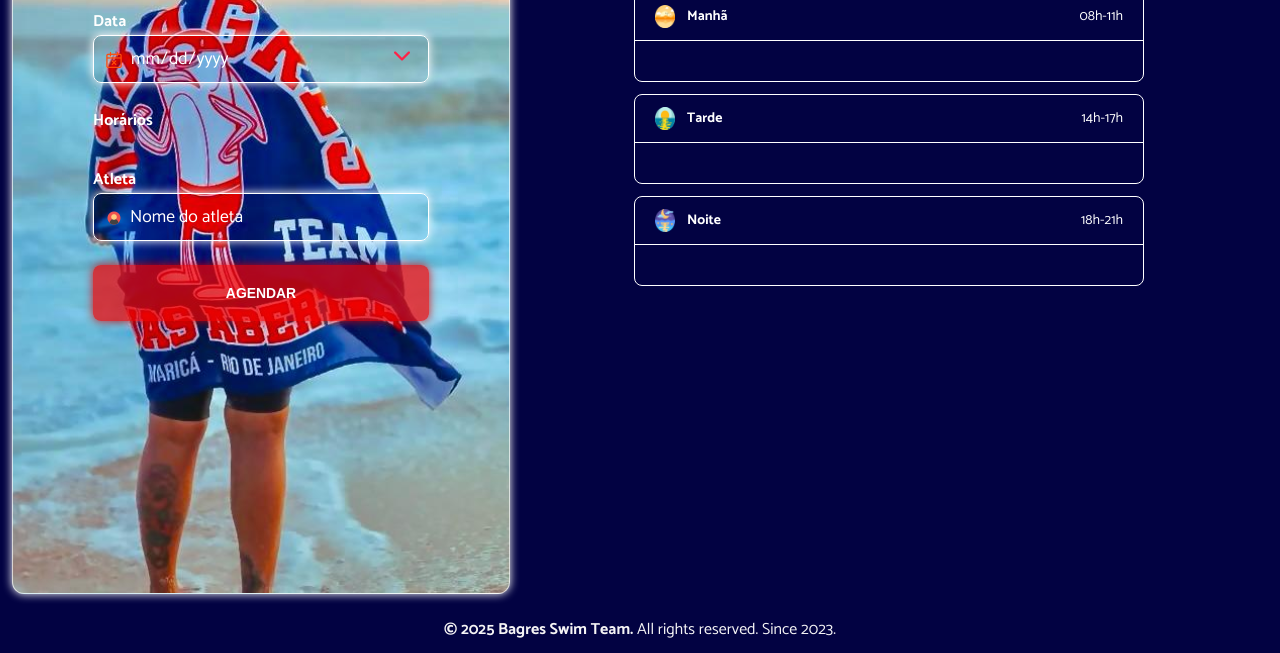
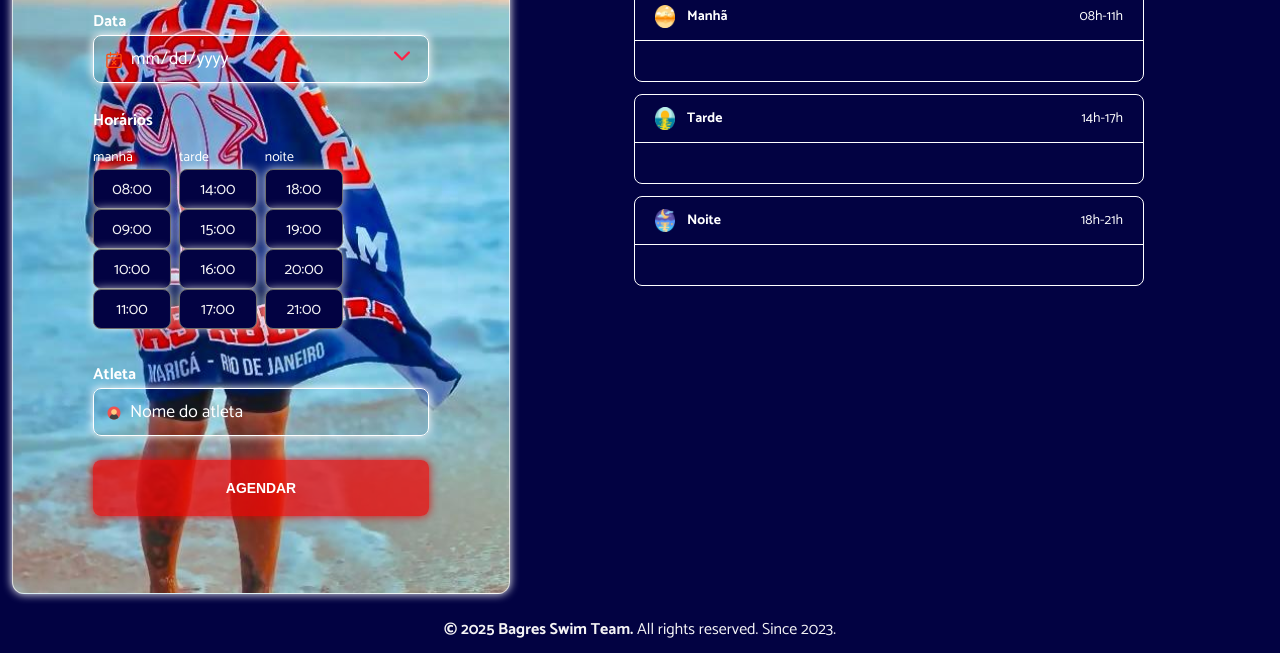
Before and after one commit to M-Fragata/BagresSchedules, a website with bundled scripts: page src/index.html in a window 1280 px wide. Shown: the part 194-847 px from the top of the page. Built offline with nearby package versions, Linux system fonts and the light colour scheme.

Commit message:
atualizando horários

```diff
--- a/src/index.html
+++ b/src/index.html
@@ -14,6 +14,8 @@
   <link rel="stylesheet" href="./styles/schedule.css">
 
   <link rel="icon" href="./assets/bagre-icon.png" />
+
+  <script src="https://cdn.jsdelivr.net/npm/dayjs@1.11.10/dayjs.min.js"></script>
 
   <script type="module" src="./scripts/main.js" defer></script>
 
--- /dev/null
+++ b/src/scripts/loadHours.js
@@ -0,0 +1,57 @@
+
+
+export function renderHours(hours, targetId) {
+
+    const targetElement = document.querySelector('#hours')
+
+    if (!targetElement) {
+        console.error(`Elemento com ID '${targetId}' não encontrado.`);
+        return;
+    }
+
+    const periods = {
+        morning: { title: 'manhã', start: 8, end: 11, hours: [] },
+        afternoon: { title: 'tarde', start: 14, end: 17, hours: [] },
+        night: { title: 'noite', start: 18, end: 21, hours: [] },
+    }
+
+    hours.forEach(hour => {
+        const [hourNumber] = hour.split(":");
+        const numHour = Number(hourNumber);
+
+        // Determina a qual período o horário pertence
+        for (const key in periods) {
+            const period = periods[key];
+            if (numHour >= period.start && numHour <= period.end) {
+                period.hours.push(hour);
+                break; // Sai do loop assim que o período for encontrado
+            }
+        }
+    })
+
+    const hoursHtml = Object.keys(periods).map(key => {
+        const period = periods[key];
+
+        // Se não houver horários neste período, não renderiza nada
+        if (period.hours.length === 0) {
+            return '';
+        }
+
+        // a. Mapeia os <li> de Horário (Aqui não tem o <li> de Título!)
+        const timeSlotsHtml = period.hours.map(hour => {
+            return `<li data-period="${key}" value="${hour}" class="hour hour-available">${hour}</li>`;
+        }).join('');
+
+        // b. Retorna o Bloco COMPLETO: Título Único + Lista de Horários
+        return `
+            <div class="period-group">
+                <div data-period="${key}" class="hour-period">${period.title}</div>
+                <ul class="time-slots-container">
+                    ${timeSlotsHtml}
+                </ul>
+            </div>
+        `;
+    }).join('');
+
+    targetElement.innerHTML = hoursHtml;
+}
--- a/src/scripts/main.js
+++ b/src/scripts/main.js
@@ -0,0 +1,9 @@
+import { renderHours } from "../scripts/loadHours.js"
+import { openingHours } from "../utils/openingHours.js"
+
+
+document.addEventListener("DOMContentLoaded", () => {
+
+    renderHours(openingHours, 'hours-list')
+
+})
```
Also changed, not shown: src/scripts/createSchedules.js (added, +23 -0 lines), src/scripts/loadSchedules.js (added, +14 -0 lines), src/server.js (+15 -2 lines), src/utils/openingHours.js (renamed from src/utils.js/openingHours.js).
